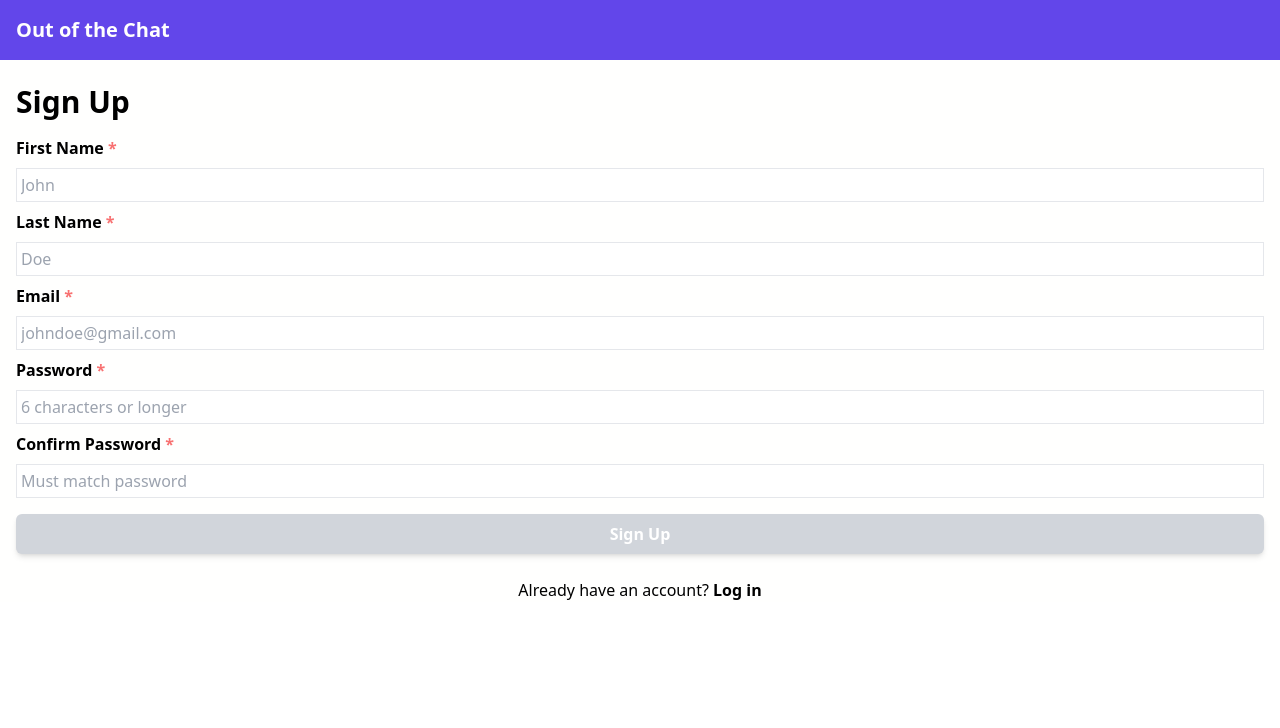
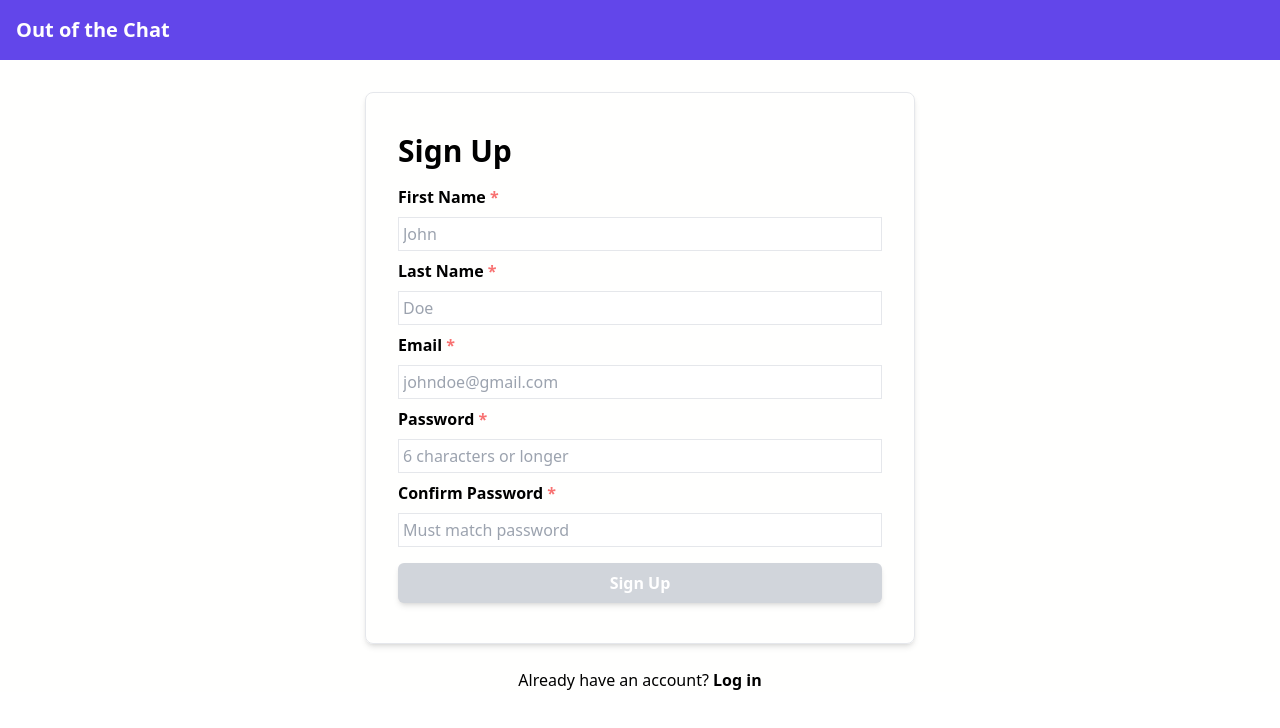
Before and after one commit to squach28/out-of-the-chat, a React (Vite) app in the folder frontend/: page /signup in a window 1280 px wide. Shown: the top 728 px of the page. Built offline with nearby package versions, Linux system fonts and the light colour scheme; no server answers.

Commit message:
adjust sizing for signup and login for desktop

```diff
--- a/frontend/src/components/LoginForm.tsx
+++ b/frontend/src/components/LoginForm.tsx
@@ -135,7 +135,7 @@ const LoginForm = () => {
     }
 
     return (
-        <form className="flex flex-col p-4 gap-2" action="">
+        <form className="flex flex-1 flex-col p-4 gap-2 mt-8 md:min-w-[550px] md:p-8 md:mx-auto md:shadow-md md:rounded-lg md:border">
             <h1 className="text-3xl font-bold my-2">Login</h1>
             <div className="flex flex-row gap-3">
                 <label htmlFor="email" className="font-bold">Email</label>
--- a/frontend/src/components/SignupForm.tsx
+++ b/frontend/src/components/SignupForm.tsx
@@ -153,7 +153,7 @@ const SignupForm = () => {
     }
 
     return (
-        <form className="flex flex-col p-4 gap-2" action="">
+        <form className="flex flex-col p-4 gap-2 mt-8 md:min-w-[550px] md:p-8 md:mx-auto md:shadow-md md:rounded-lg md:border">
             <h1 className="text-3xl font-bold my-2">Sign Up</h1>
             <div className="flex flex-row gap-3">
                 <label htmlFor="firstName" className="font-bold">First Name <span className="text-red-400">*</span></label>
--- a/frontend/src/pages/Signup.tsx
+++ b/frontend/src/pages/Signup.tsx
@@ -6,7 +6,7 @@ const Signup = () => {
     <div className="flex flex-col bg-background-light">
         <Navbar />
         <SignupForm />
-        <p className="text-center">Already have an account? <Link to="/login" replace={true} className="font-bold">Log in</Link></p>
+        <p className="text-center mt-6">Already have an account? <Link to="/login" replace={true} className="font-bold">Log in</Link></p>
     </div>
   )
 }
```
